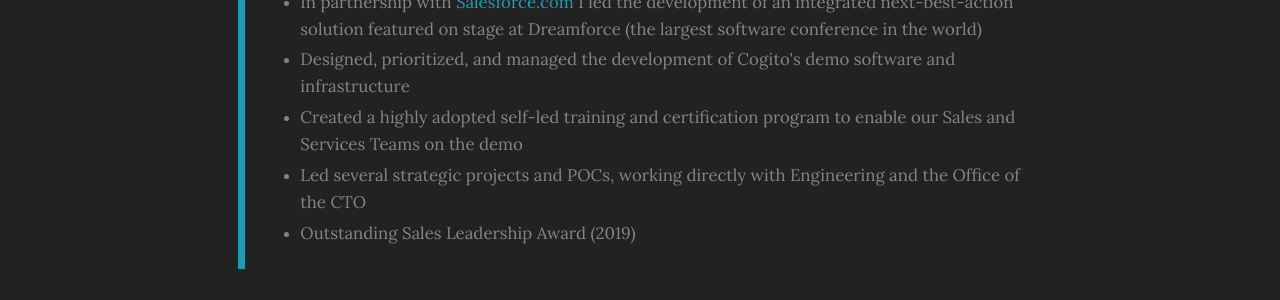
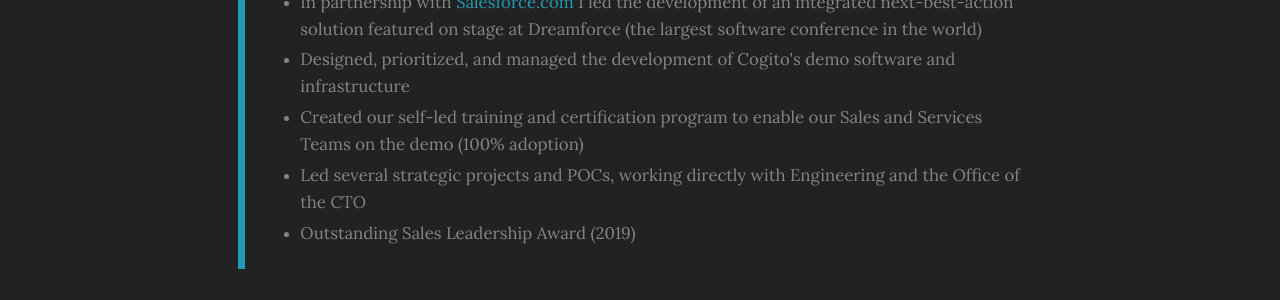
Before and after one commit to AJLeonardi/AJLeonardi, a Jekyll site: the page built from index.html, in a window 1280 px wide and 900 px high, scrolled down 1346 px. Shown: the part 154-454 px from the top of the window. Built offline with Jekyll 4.4.1, drawn with Linux system fonts in a browser that asks for light colours.

Commit message:
changed wording in cogito

```diff
--- a/_includes/CV.html
+++ b/_includes/CV.html
@@ -42,7 +42,7 @@
                     <li><p>Created and led the Sales Consulting function</p></li>
                     <li><p>In partnership with <a target='_blank' href="https://salesforce.com">Salesforce.com</a> I led the development of an integrated next-best-action solution featured on stage at Dreamforce (the largest software conference in the world)</p></li>
                     <li><p>Designed, prioritized, and managed the development of Cogito's demo software and infrastructure</p></li>
-                    <li><p>Created a highly adopted self-led training and certification program to enable our Sales and Services Teams on the demo</p></li>
+                    <li><p>Created our self-led training and certification program to enable our Sales and Services Teams on the demo (100% adoption)</p></li>
                     <li><p>Led several strategic projects and POCs, working directly with Engineering and the Office of the CTO</p></li>
                     <li><p>Outstanding Sales Leadership Award (2019)</p></li>
 
```
